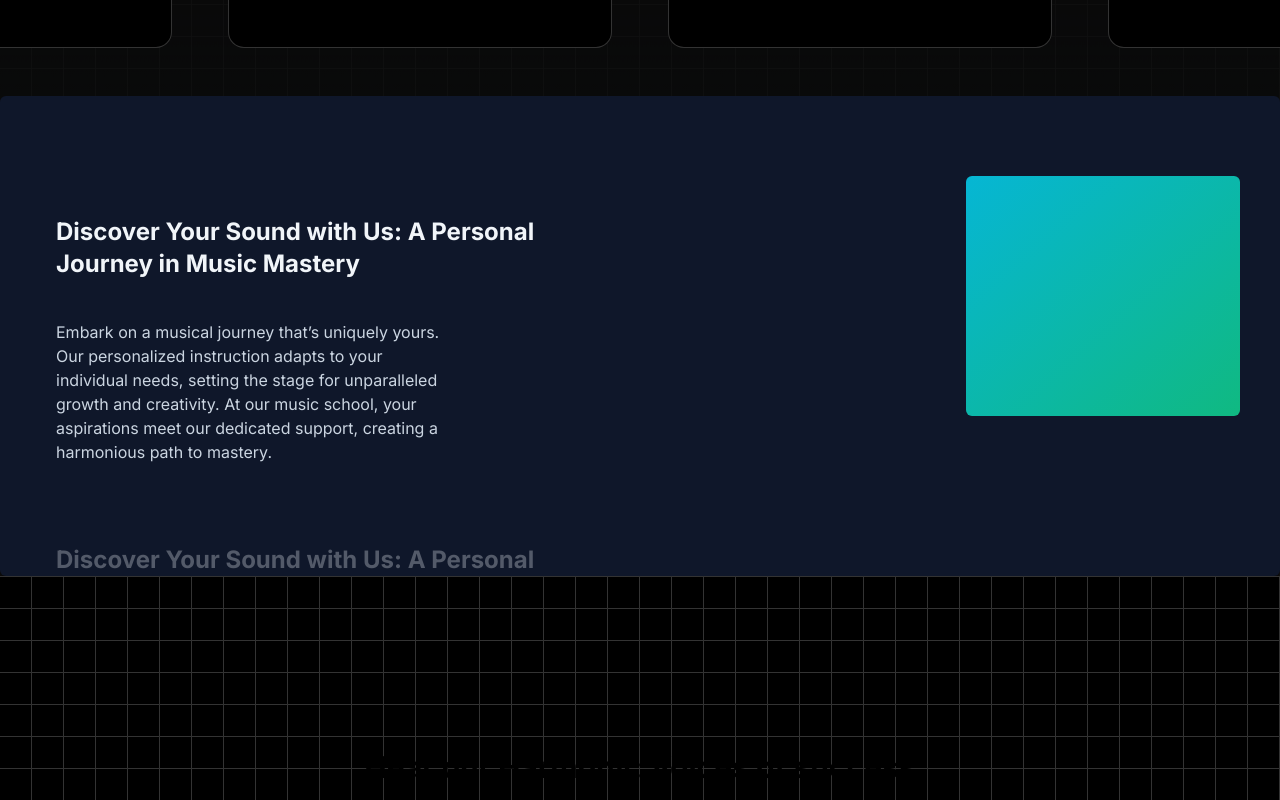
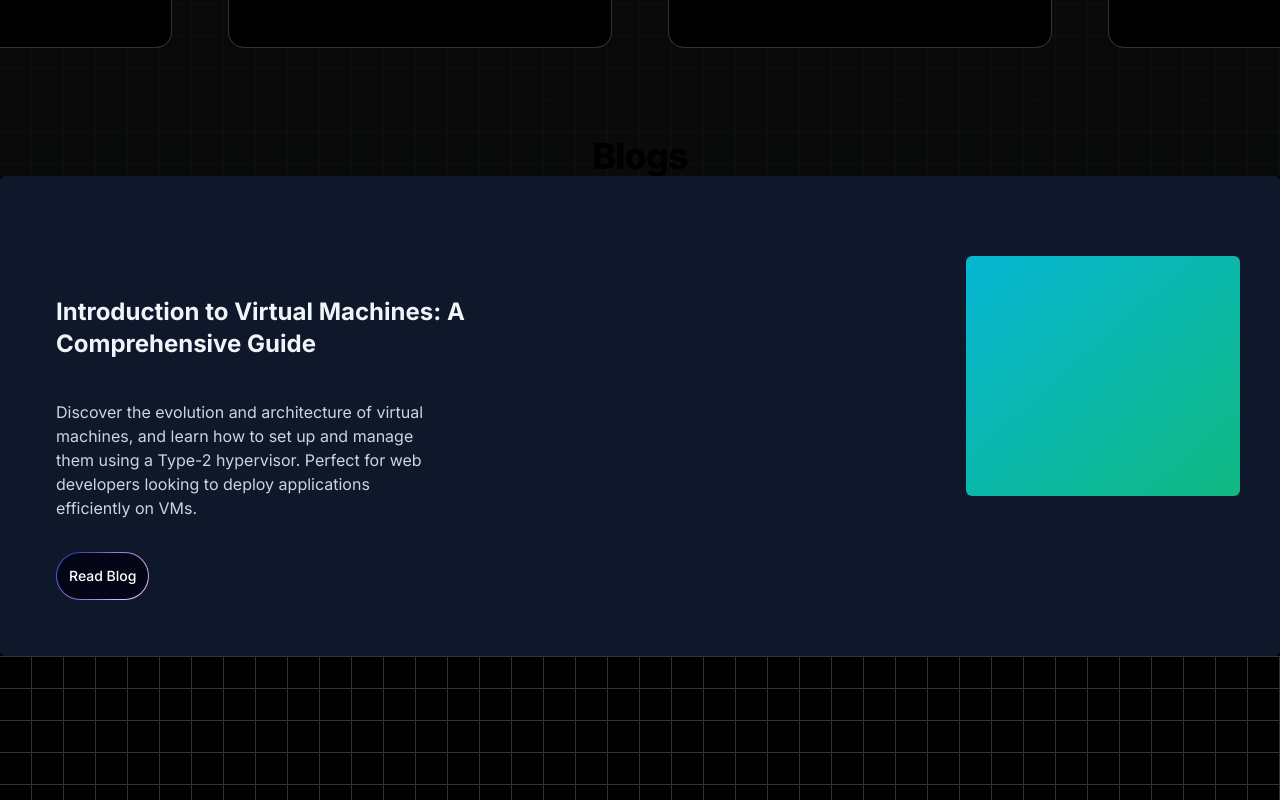
Before and after one commit to MerakiShubh/Rhythmicity, a Next.js app: page / in a window 1280 px wide. Shown: the part 2460-3260 px from the top of the page. Built offline with nearby package versions, Linux system fonts and the light colour scheme.

Commit message:
add blogs

```diff
--- a/src/components/Blogs.tsx
+++ b/src/components/Blogs.tsx
@@ -2,43 +2,54 @@
 import React from "react";
 import { StickyScroll } from "./ui/sticky-scroll-reveal";
 
-const musicSchoolContent = [
+const blogsContent = [
   {
-    title: "Discover Your Sound with Us: A Personal Journey in Music Mastery",
+    title: "Introduction to Virtual Machines: A Comprehensive Guide",
     description:
-      "Embark on a musical journey that’s uniquely yours. Our personalized instruction adapts to your individual needs, setting the stage for unparalleled growth and creativity. At our music school, your aspirations meet our dedicated support, creating a harmonious path to mastery.",
+      "Discover the evolution and architecture of virtual machines, and learn how to set up and manage them using a Type-2 hypervisor. Perfect for web developers looking to deploy applications efficiently on VMs.",
+    url: "https://merakishubh.hashnode.dev/virtual-machine",
   },
   {
-    title: "Discover Your Sound with Us: A Personal Journey in Music Mastery",
+    title: "Building Your Own YouTube Clone with MERN Stack",
     description:
-      "Embark on a musical journey that’s uniquely yours. Our personalized instruction adapts to your individual needs, setting the stage for unparalleled growth and creativity. At our music school, your aspirations meet our dedicated support, creating a harmonious path to mastery.",
+      "Explore how to create a YouTube-like video sharing platform using the MERN stack. This guide covers the tech stack, frontend, backend, and deployment processes to help you build and deploy your own Videotube project.",
+    url: "https://merakishubh.hashnode.dev/videotube-project",
   },
   {
-    title: "Discover Your Sound with Us: A Personal Journey in Music Mastery",
+    title: "Introduction to Virtual Machines: A Comprehensive Guide",
     description:
-      "Embark on a musical journey that’s uniquely yours. Our personalized instruction adapts to your individual needs, setting the stage for unparalleled growth and creativity. At our music school, your aspirations meet our dedicated support, creating a harmonious path to mastery.",
+      "Discover the evolution and architecture of virtual machines, and learn how to set up and manage them using a Type-2 hypervisor. Perfect for web developers looking to deploy applications efficiently on VMs.",
+    url: "https://merakishubh.hashnode.dev/virtual-machine",
   },
   {
-    title: "Live Feedback & Engagement",
+    title: "Building Your Own YouTube Clone with MERN Stack",
     description:
-      "Immerse yourself in an interactive learning experience where feedback is immediate, just like real-time changes in a collaborative project. This approach enhances your understanding and mastery of music concepts and performance techniques.",
+      "Explore how to create a YouTube-like video sharing platform using the MERN stack. This guide covers the tech stack, frontend, backend, and deployment processes to help you build and deploy your own Videotube project.",
+    url: "https://merakishubh.hashnode.dev/videotube-project",
   },
   {
-    title: "Cutting-Edge Curriculum",
+    title: "Introduction to Virtual Machines: A Comprehensive Guide",
     description:
-      "Our curriculum is continuously updated to include the latest music education trends and technologies, ensuring you’re always learning with the most current and effective methods. Say goodbye to outdated materials and welcome an education that evolves with the industry.",
+      "Discover the evolution and architecture of virtual machines, and learn how to set up and manage them using a Type-2 hypervisor. Perfect for web developers looking to deploy applications efficiently on VMs.",
+    url: "https://merakishubh.hashnode.dev/virtual-machine",
   },
   {
-    title: "Limitless Learning Opportunities",
+    title: "Building Your Own YouTube Clone with MERN Stack",
     description:
-      "With our expansive resource library and dynamic course offerings, you’ll never find yourself without something new to explore. Our platform provides continuous opportunities for growth, ensuring your musical skills are always advancing.",
+      "Explore how to create a YouTube-like video sharing platform using the MERN stack. This guide covers the tech stack, frontend, backend, and deployment processes to help you build and deploy your own Videotube project.",
+    url: "https://merakishubh.hashnode.dev/videotube-project",
   },
 ];
 
 function Blogs() {
   return (
     <div>
-      <StickyScroll content={musicSchoolContent} />
+      <div className="text-center">
+        <p className="mt-10  text-3xl leading-8 font-extrabold tracking-tight  sm:text-4xl">
+          Blogs
+        </p>
+      </div>
+      <StickyScroll content={blogsContent} />
     </div>
   );
 }
--- a/src/components/ui/sticky-scroll-reveal.tsx
+++ b/src/components/ui/sticky-scroll-reveal.tsx
@@ -9,6 +9,7 @@ export const StickyScroll = ({
   content: {
     title: string;
     description: string;
+    url: string;
   }[];
 }) => {
   const [activeCard, setActiveCard] = React.useState(0);
@@ -27,6 +28,9 @@ export const StickyScroll = ({
       }
     });
   });
+  const redirectToBlog = (url: string) => {
+    window.location.href = url;
+  };
 
   const backgroundColors = [
     "var(--slate-900)",
@@ -72,6 +76,17 @@ export const StickyScroll = ({
               >
                 {item.description}
               </motion.p>
+              <div className="mt-8">
+                <button
+                  onClick={() => redirectToBlog(item.url)}
+                  className="relative inline-flex h-12 overflow-hidden rounded-full p-[1px] focus:outline-none focus:ring-2 focus:ring-slate-400 focus:ring-offset-2 focus:ring-offset-slate-50"
+                >
+                  <span className="absolute inset-[-1000%] animate-[spin_2s_linear_infinite] bg-[conic-gradient(from_90deg_at_50%_50%,#E2CBFF_0%,#393BB2_50%,#E2CBFF_100%)]" />
+                  <span className="inline-flex h-full w-full cursor-pointer items-center justify-center rounded-full bg-slate-950 px-3 py-1 text-sm font-medium text-white backdrop-blur-3xl">
+                    Read Blog
+                  </span>
+                </button>
+              </div>
             </div>
           ))}
           <div className="h-40" />
```
